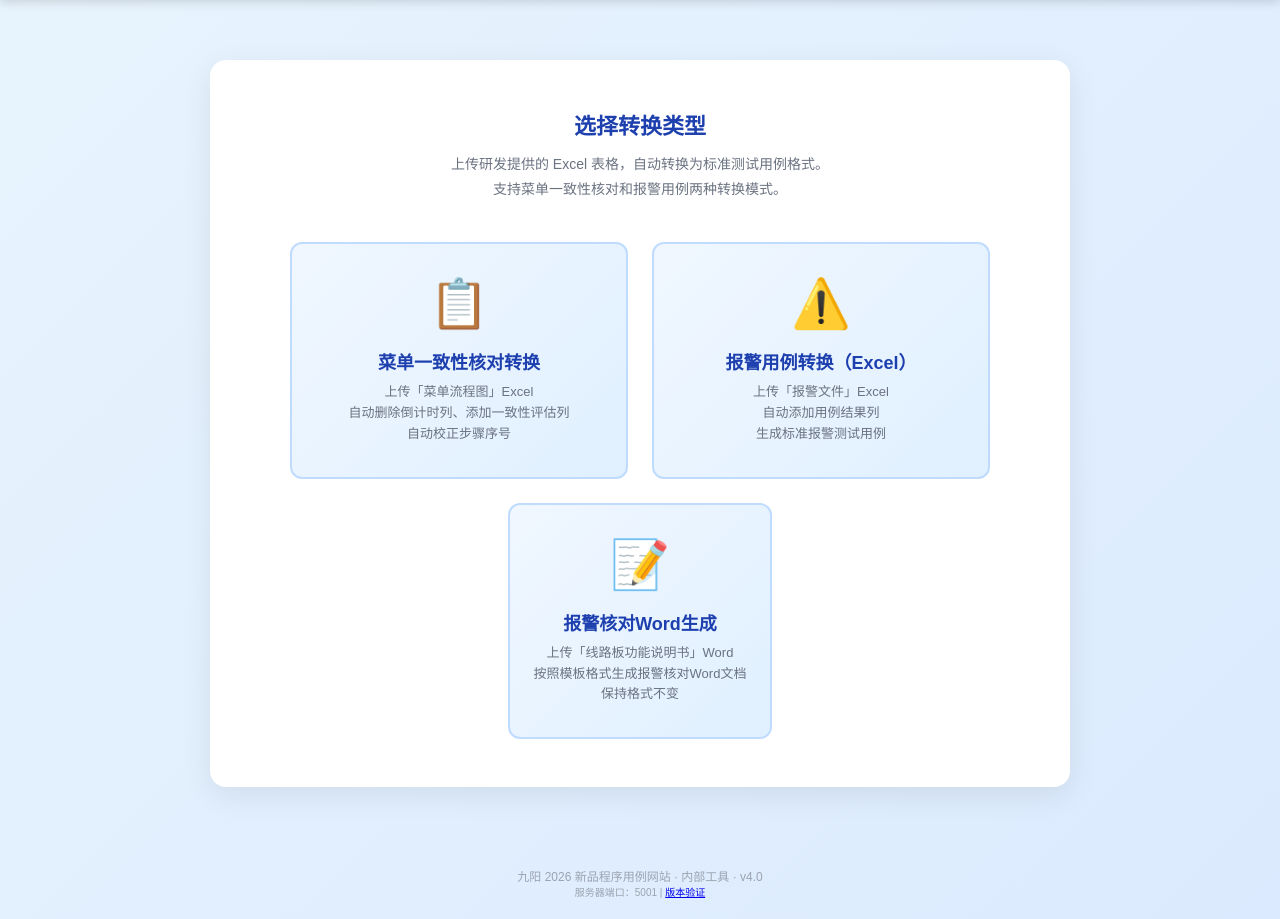
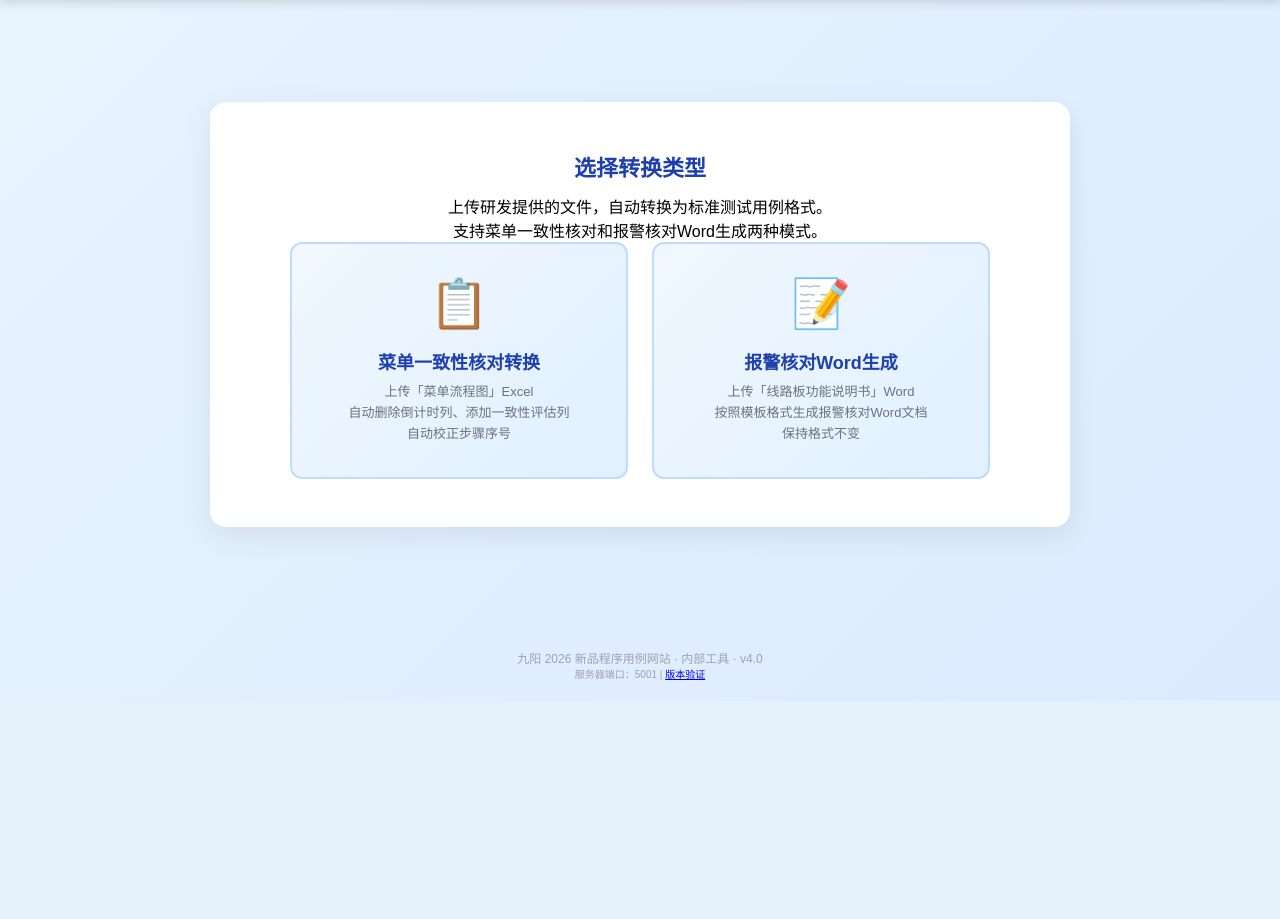
Before and after one commit to wxy792/joyoung-test-case, a Flask app: page / in a window 1280 px wide. Shown: the part 99-1018 px from the top of the page. After the commit the page ends 779 px from the top, so only its background shows below. Run offline with Flask 3, Linux system fonts and the light colour scheme.

Commit message:
删除报警用例Excel转换功能，只保留菜单一致性核对和报警Word生成

```diff
--- a/app.py
+++ b/app.py
@@ -380,41 +380,6 @@ def convert_menu():
 
     return render_template('upload.html', title='菜单一致性核对转换', action=url_for('convert_menu'))
 
-@app.route('/convert/alarm', methods=['GET', 'POST'])
-def convert_alarm_route():
-    if request.method == 'POST':
-        if 'file' not in request.files:
-            flash('请选择文件')
-            return redirect(request.url)
-
-        file = request.files['file']
-        if file.filename == '':
-            flash('请选择文件')
-            return redirect(request.url)
-
-        if not file.filename.endswith(('.xlsx', '.xls')):
-            flash('仅支持 .xlsx 或 .xls 格式')
-            return redirect(request.url)
-
-        filename = file.filename
-        input_path = os.path.join(UPLOAD_FOLDER, filename)
-        file.save(input_path)
-
-        output_filename = filename.replace('.xlsx', '').replace('.xls', '') + '_报警用例.xlsx'
-        output_path = os.path.join(OUTPUT_FOLDER, output_filename)
-
-        try:
-            sheet_count = convert_alarm(input_path, output_path)
-            flash(f'转换成功！共处理 {sheet_count} 个sheet。')
-            return render_template('result.html',
-                                download_url=url_for('download_file', filename=output_filename),
-                                filename=output_filename)
-        except Exception as e:
-            flash(f'转换失败：{str(e)}')
-            return redirect(request.url)
-
-    return render_template('upload.html', title='报警用例转换（Excel）', action=url_for('convert_alarm_route'))
-
 
 @app.route('/convert/alarm-word', methods=['GET', 'POST'])
 def convert_alarm_word_route():
--- a/templates/index.html
+++ b/templates/index.html
@@ -112,9 +112,9 @@
     <div class="container">
         <div class="card">
             <h2>选择转换类型</h2>
-            <p class="desc">
-                上传研发提供的 Excel 表格，自动转换为标准测试用例格式。<br>
-                支持菜单一致性核对和报警用例两种转换模式。
+            <p class.desc">
+                上传研发提供的文件，自动转换为标准测试用例格式。<br>
+                支持菜单一致性核对和报警核对Word生成两种模式。
             </p>
             <div class="btn-grid">
                 <a class="btn-card" href="{{ url_for('convert_menu') }}">
@@ -122,12 +122,7 @@
                     <h3>菜单一致性核对转换</h3>
                     <p>上传「菜单流程图」Excel<br>自动删除倒计时列、添加一致性评估列<br>自动校正步骤序号</p>
                 </a>
-                <a class="btn-card" href="{{ url_for('convert_alarm_route') }}">
-                    <div class="icon">⚠️</div>
-                    <h3>报警用例转换（Excel）</h3>
-                    <p>上传「报警文件」Excel<br>自动添加用例结果列<br>生成标准报警测试用例</p>
-                </a>
-                <a class="btn-card full-width" href="{{ url_for('convert_alarm_word_route') }}">
+                <a class="btn-card" href="{{ url_for('convert_alarm_word_route') }}">
                     <div class="icon">📝</div>
                     <h3>报警核对Word生成</h3>
                     <p>上传「线路板功能说明书」Word<br>按照模板格式生成报警核对Word文档<br>保持格式不变</p>
```
